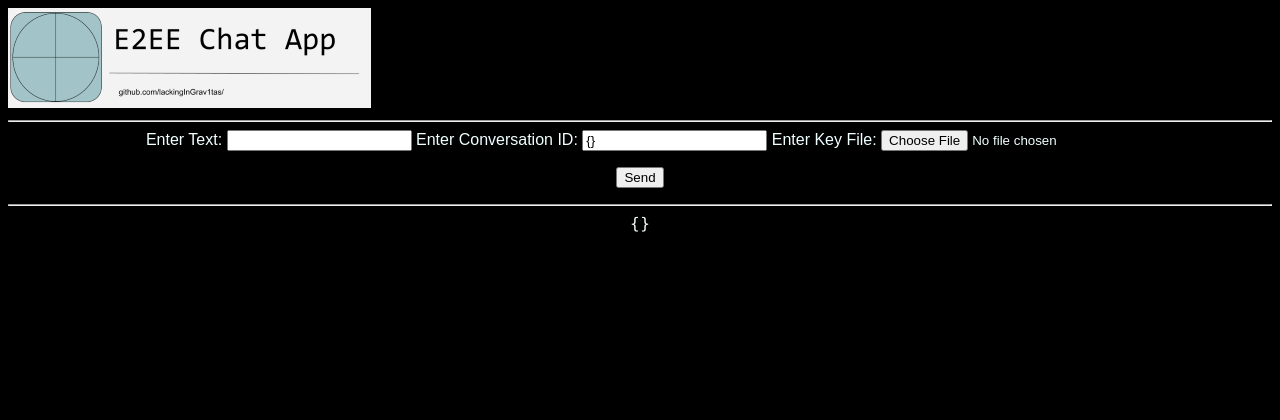
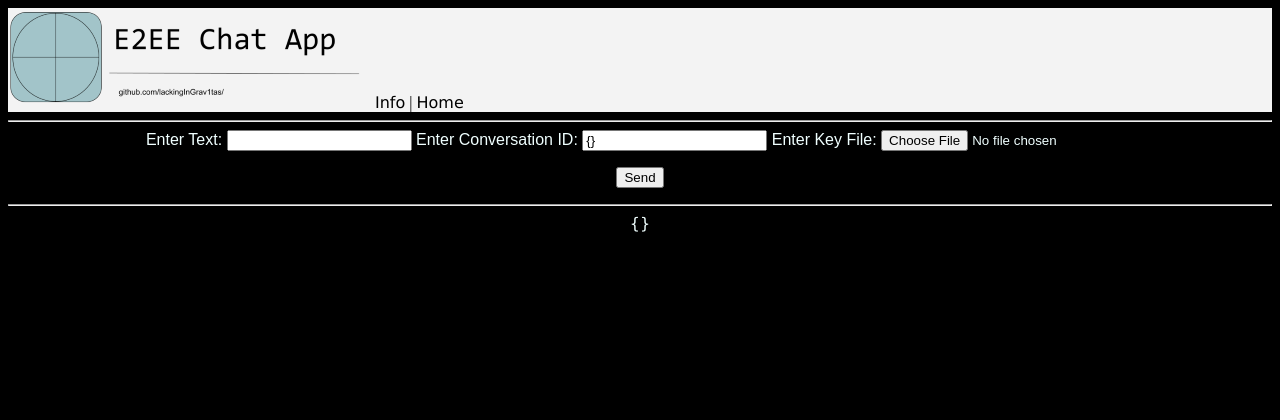
Before and after one commit to LackingInGrav1tas/secure-chatapp, a Flask app: template templates/index.html in a window 1280 px wide. Shown: the top 420 px of the page. Run offline with Flask 2, Linux system fonts and the light colour scheme; the template is opened without the code that fills it, so the values that code supplies are empty.

Commit message:
Update index.html

```diff
--- a/templates/index.html
+++ b/templates/index.html
@@ -8,7 +8,7 @@
 </head>
 <!--<body style="background-image: linear-gradient(to right, #708090, black, black, #708090)"></!-->
 <body style="background-color: black;">
-    <div style="background-color: f3f3f3; display: flex; align-items: left; justify-content: left;">
+    <div style="background-color: #f3f3f3; display: flex; align-items: left; justify-content: left;">
         <div style="flex-basis: 40%;">
             <img style="font-family: Verdana, Geneva, Tahoma, sans-serif; font-size: x-large; text-align: center;" src="/static/resized_logo.png" alt="E2EE Chat App">
             <a href="/info/" style="font-family: Verdana, Geneva, Tahoma, sans-serif; color: black; text-decoration: none;">Info</a>
```
